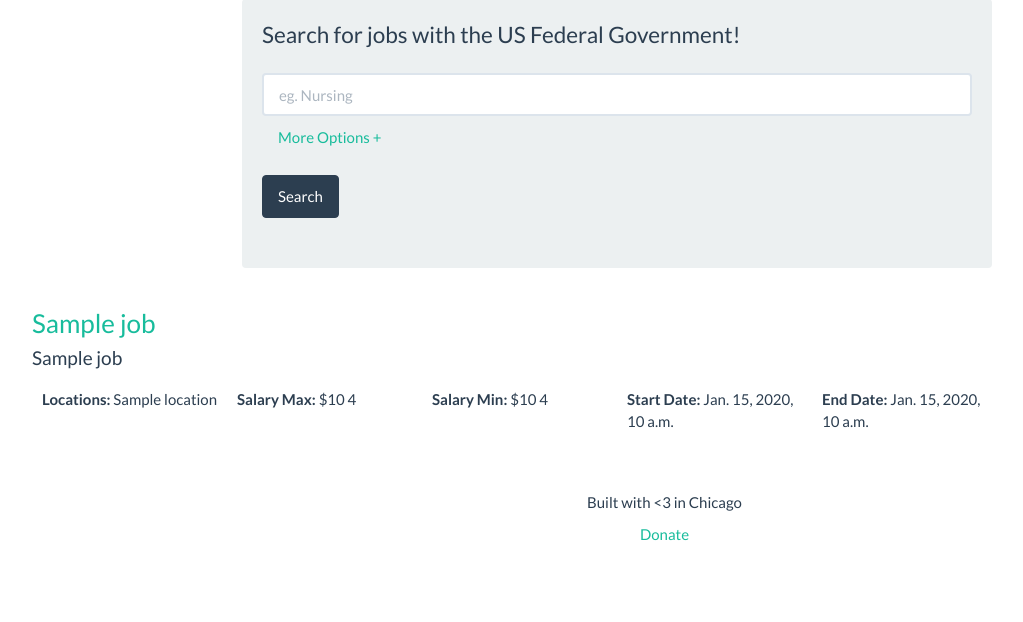
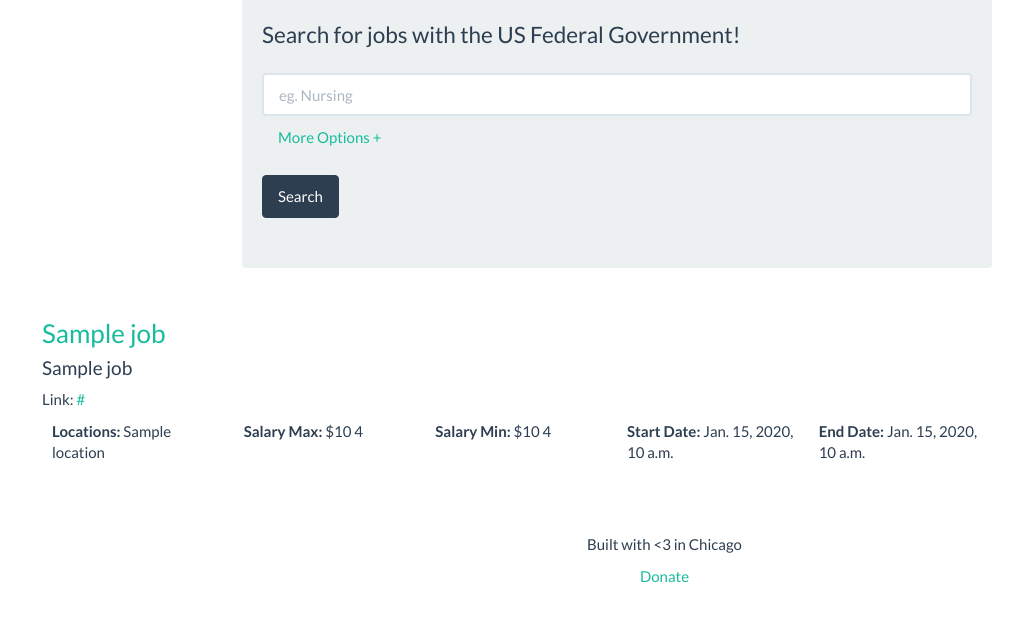
Before and after one commit to mkaziz/search-federal-jobs, a Django app: template jobsapp/templates/index.html in a window 1280 px wide. Shown: the part 82-704 px from the top of the page, without its empty margins (23-1046 px from the left). Run offline with Django 3.2, Linux system fonts and the light colour scheme; the template is opened without the code that fills it: most values are stand-ins (such as "Sample title", 1, 10 or a date in 2020).

Commit message:
Updated styles and added link

```diff
--- a/jobsapp/static/jobsapp/css/custom.css
+++ b/jobsapp/static/jobsapp/css/custom.css
@@ -4,4 +4,5 @@
 
 .bordered {padding:10px;}
 
-.searchresult:hover { cursor: pointer; background-color: #eee;  }
+.searchresult { padding: 10px; }
+.searchresult:hover { background-color: #eee; }
--- a/jobsapp/templates/searchresults.html
+++ b/jobsapp/templates/searchresults.html
@@ -4,8 +4,9 @@
 
     {% for job in data %}
       <div class="row searchresult">
-        <h3><a href="{{job.url}}">{{job.position_title}}</a></h3>
+        <h3><a href="{{job.url}}" target="_blank">{{job.position_title}}</a></h3>
         <h4>{{job.organization_name}}</h4>
+        <div>Link: <a href="{{job.url}}" target="_blank">{{job.url}}</a></div>
         <div class="row-fluid">
           <div class="bordered col-lg-2 col-md-4 col-sm-4 col-xs-12"><b>Locations:</b>
             {%for location in job.locations%}
```
